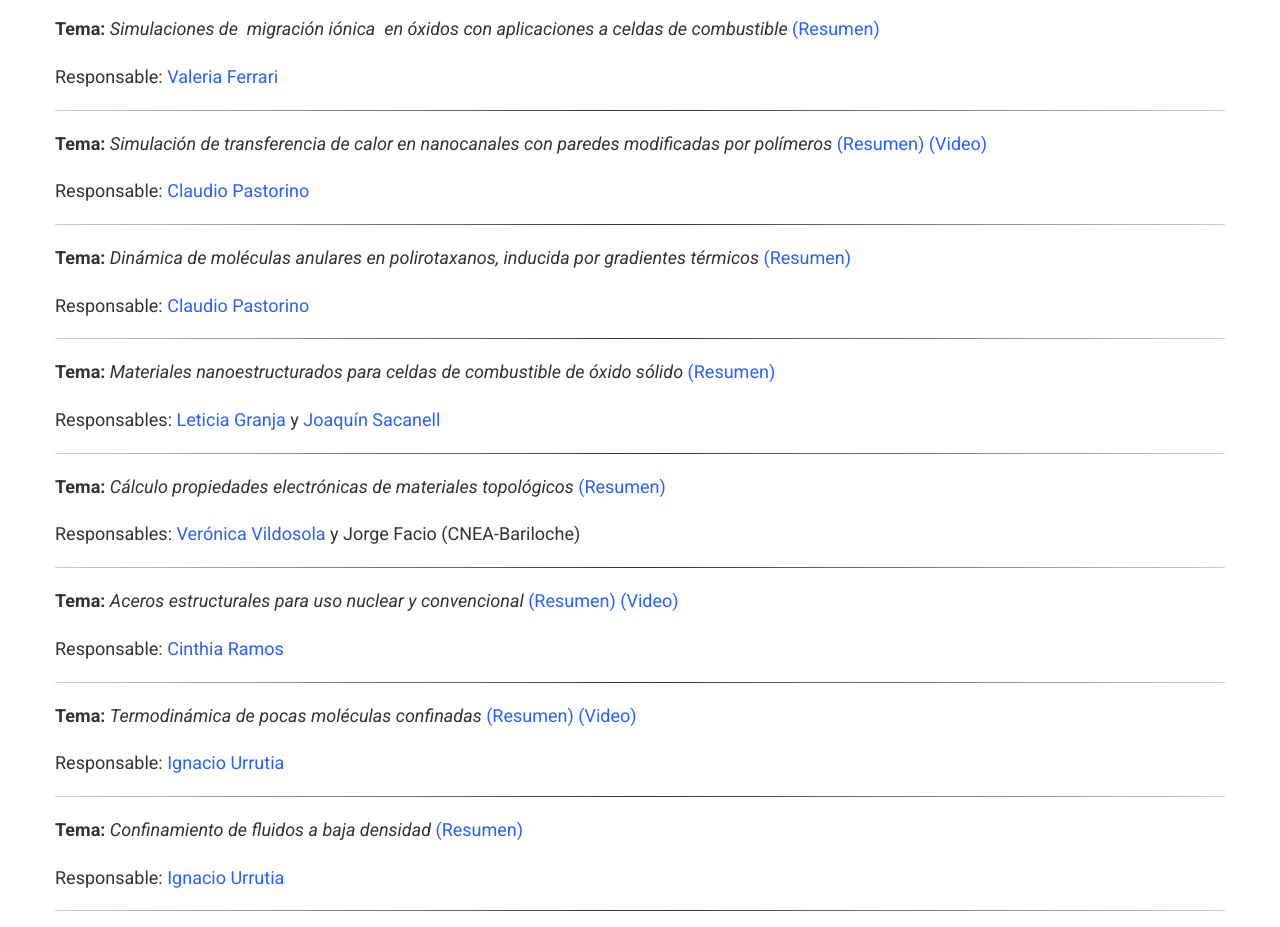
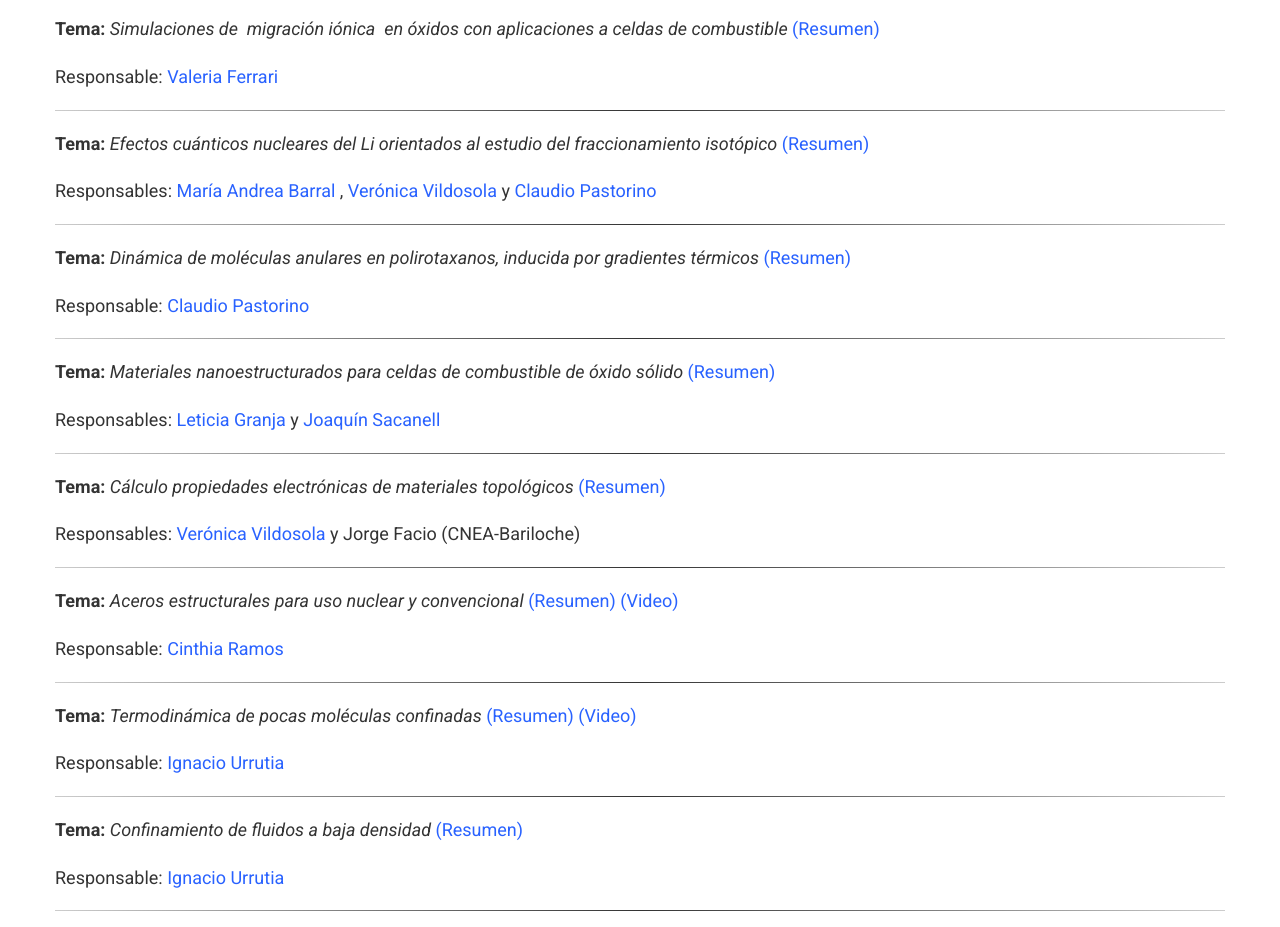
Before and after one commit to matcond-tandar/matcond-tandar.github.io, a plain HTML site: page temas/index.html in a window 1280 px wide. Shown: the part 940-1867 px from the top of the page. Drawn offline with nearby package versions, Linux system fonts and the light colour scheme; some packages are replaced by stand-ins of ours; some icons are missing.

Commit message:
Sitio actualizado

```diff
--- a/temas/index.html
+++ b/temas/index.html
@@ -624,16 +624,26 @@ Responsables: [Valeria Ferrari](https://matcond-tandar.github.io/integrantes/#fe
 <a href="https://matcond-tandar.github.io/integrantes/#ferrari">Valeria Ferrari</a>
 </p>
 <hr>
-<p><strong>Tema:</strong> <em>Simulación de transferencia de calor en nanocanales con paredes modificadas por polímeros</em>
+<p><strong>Tema:</strong> <em>Efectos cuánticos nucleares del Li orientados al estudio del fraccionamiento isotópico</em>
 
-<a href="https://www.google.com/url?q=https%3A%2F%2Fyakihonne.com%2Farticle%2Fnaddr1qq2k57t2gaykzcttw4snztt5v3r4w7n8w3mhwq3qvvtq2z5jk58jlp7fcusescy4yylfv697nwsevjky5ck7tf0y8jlqxpqqqp65wwxruuj&amp;sa=D" target="_blank" rel="noopener">(Resumen)</a>
-
-
-<a href="https://www.youtube.com/watch?v=zkZ-Iz2iX3M" target="_blank" rel="noopener">(Video)</a>
+<a href="https://www.google.com/url?q=https://drive.google.com/file/d/15ex_Y-6Pdf7QAVrQTE9PR2SESLwtlZI9/view?usp%3Ddrivesdk&amp;source=gmail&amp;ust=1795037817064000&amp;sa=E" target="_blank" rel="noopener">(Resumen)</a>
 </p>
-<p>Responsable:
+<p>Responsables:
+<a href="https://matcond-tandar.github.io/integrantes/#barral">María Andrea Barral</a>
+,
+<a href="https://matcond-tandar.github.io/integrantes/#vildosola">Verónica Vildosola</a>
+ y
 <a href="https://matcond-tandar.github.io/integrantes/#pastorino">Claudio Pastorino</a>
 </p>
+<!--
+* * *
+
+**Tema:** *Simulación de transferencia de calor en nanocanales con paredes modificadas por polímeros*
+[(Resumen)](https://www.google.com/url?q=https%3A%2F%2Fyakihonne.com%2Farticle%2Fnaddr1qq2k57t2gaykzcttw4snztt5v3r4w7n8w3mhwq3qvvtq2z5jk58jlp7fcusescy4yylfv697nwsevjky5ck7tf0y8jlqxpqqqp65wwxruuj&sa=D)
+[(Video)](https://www.youtube.com/watch?v=zkZ-Iz2iX3M)
+
+Responsable: [Claudio Pastorino](https://matcond-tandar.github.io/integrantes/#pastorino)
+-->
 <hr>
 <p><strong>Tema:</strong> <em>Dinámica de moléculas anulares en polirotaxanos, inducida por gradientes térmicos</em>
 
```
Also changed, not shown: 1 other file.
